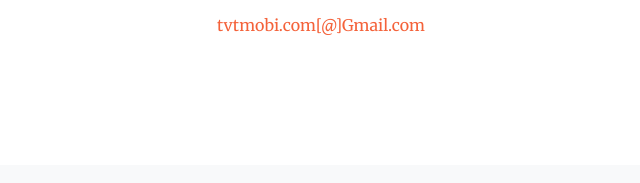
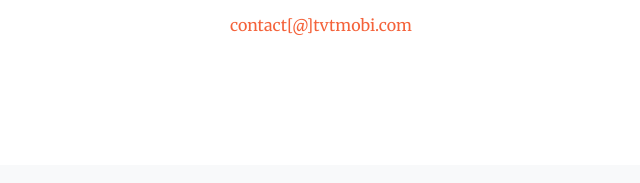
Before and after one commit to tvtmobi/homepage, a website with bundled scripts: page index.html in a window 1280 px wide. Shown: the part 2999-3182 px from the top of the page, 319-959 px from the left. Built offline with nearby package versions, Linux system fonts and the light colour scheme.

Commit message:
Update Project Kanaquiz

```diff
--- a/index.html
+++ b/index.html
@@ -236,7 +236,7 @@
         <div class="col-lg-12 mr-auto text-center">
           <i class="fas fa-envelope fa-3x mb-3 text-muted"></i>
           <!-- Make sure to change the email address in anchor text AND the link below! -->
-          <a class="d-block" href="mailto:tvtmobi.com@gmail.com">tvtmobi.com[@]Gmail.com</a>
+          <a class="d-block" href="mailto:contact@tvtmobi.com">contact[@]tvtmobi.com</a>
         </div>
       </div>
     </div>
```
Also changed, not shown: img/portfolio/fullsize/4.jpg, img/portfolio/thumbnails/4.jpg.
